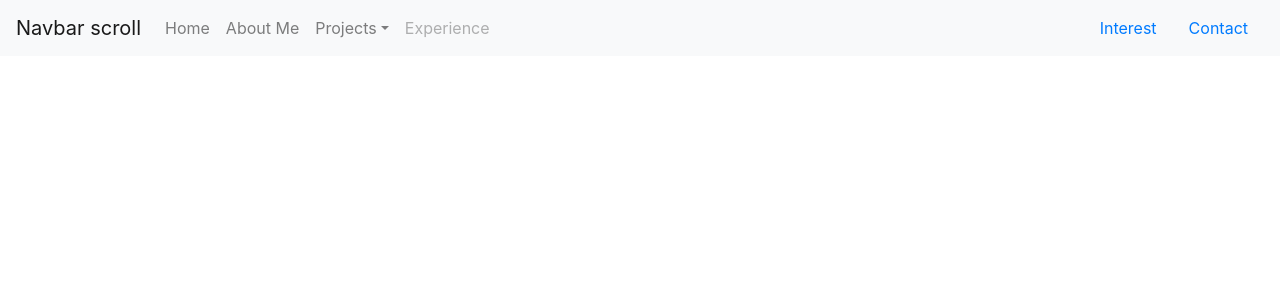
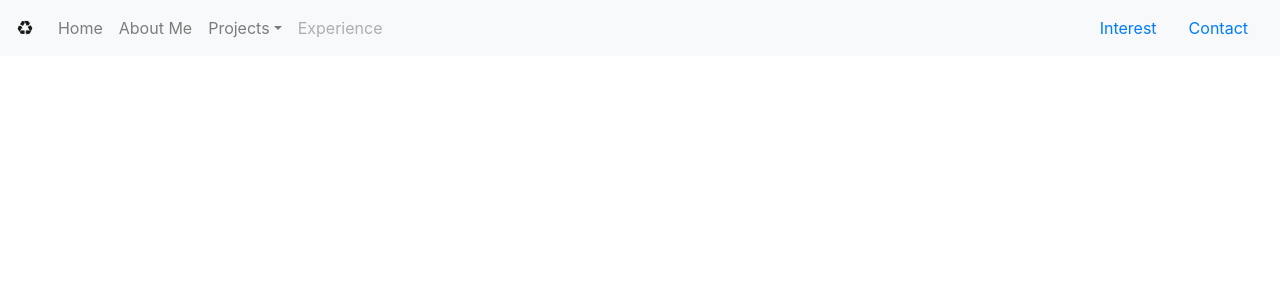
Before and after one commit to maurice-35/portfolio-1, a React (Create React App) app in the folder client/: page / in a window 1280 px wide. Shown: the top 300 px of the page. Built offline with nearby package versions, Linux system fonts and the light colour scheme.

Commit message:
pushing update

```diff
--- a/client/src/components/common/Home.js
+++ b/client/src/components/common/Home.js
@@ -11,7 +11,7 @@
     return (
 
      <Navbar bg="light" expand="lg">
-        <Navbar.Brand href="#">Navbar scroll</Navbar.Brand>
+        <Navbar.Brand href="#">♻︎</Navbar.Brand>
         <Navbar.Toggle aria-controls="navbarScroll" />
         <Navbar.Collapse id="navbarScroll">
           <Nav
```
